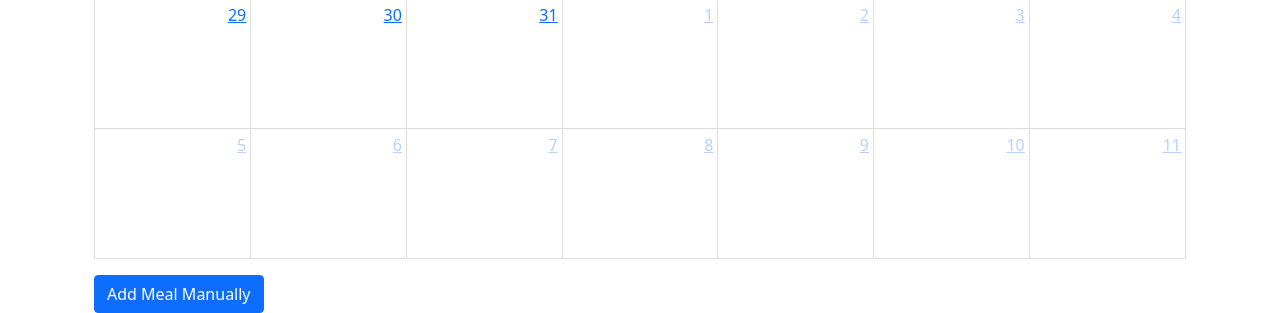
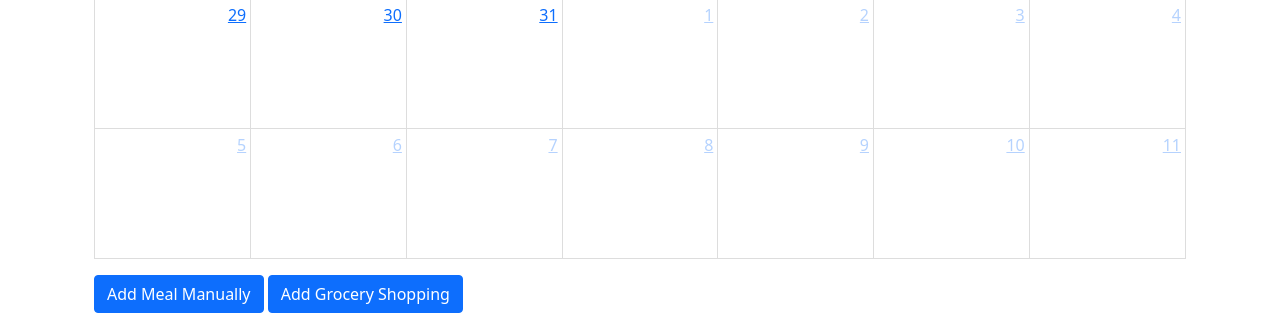
Before and after one commit to shivalikac/ramu, a Django app: page /schedule/ in a window 1280 px wide. Shown: the part 814-1127 px from the top of the page. Run offline with Django 5.2, Linux system fonts and the light colour scheme; the visitor is signed in with stand-in values (Sample User, id 1); data that the repository does not hold is empty.

Commit message:
Added grocery shopping event and note

```diff
--- a/accounts/models.py
+++ b/accounts/models.py
@@ -22,7 +22,9 @@ class CalendarEvent(models.Model):
     meal_type = models.CharField(
         max_length=10,
         choices=[('lunch', 'Lunch'), ('dinner', 'Dinner')],
-        default='lunch'  # Set default to "Lunch"
+        default='lunch',  # Set default to "Lunch",
+        null=True,
+        blank=True
     )
 
     recipe_id = models.IntegerField(blank=True, null=True)  # Recipe ID from Spoonacular
--- a/accounts/templates/accounts/schedule.html
+++ b/accounts/templates/accounts/schedule.html
@@ -8,7 +8,7 @@
     <!-- Calendar Display -->
     <div id="calendar"></div>
     <button id="add-manual-event-btn" class="btn btn-primary mt-3">Add Meal Manually</button>
-
+    <button class="btn btn-primary mt-3" id="add-grocery-shopping-btn">Add Grocery Shopping</button>
 </div>
 
 <script>
@@ -29,7 +29,7 @@ document.addEventListener('DOMContentLoaded', function () {
 
         eventContent: function (info) {
             const { title, extendedProps, id } = info.event;
-            const { meal_type } = extendedProps; // Remove direct recipe_url reference
+            const { meal_type } = extendedProps;
 
             const container = document.createElement('div');
             container.style.display = 'flex';
@@ -38,21 +38,30 @@ document.addEventListener('DOMContentLoaded', function () {
             container.style.alignItems = 'center';
             container.style.padding = '10px';
             container.style.borderRadius = '8px';
-            container.style.color = '#fff';
 
-            // Set background color based on meal type
-            container.style.backgroundColor = meal_type === 'lunch' ? '#87CEEB' : '#FFB6C1';
+            // Set colors for different event types
+            if (title === "Grocery Shopping!") {
+                container.style.backgroundColor = '#FFD700'; // Gold for grocery shopping
+                container.style.color = '#000'; // Dark text for contrast
+            } else {
+                container.style.backgroundColor = meal_type === 'lunch' ? '#87CEEB' : '#FFB6C1'; // Blue for lunch, pink for dinner
+                container.style.color = '#fff'; // White text
+            }
 
-            // Meal Type
-            const mealTypeEl = document.createElement('div');
-            mealTypeEl.textContent = `${meal_type.charAt(0).toUpperCase() + meal_type.slice(1)}:`;
-            mealTypeEl.style.fontWeight = 'bold';
-            container.appendChild(mealTypeEl);
+            // Meal Type or Event Type Display
+            const eventTypeEl = document.createElement('div');
+            eventTypeEl.textContent = title === "Grocery Shopping!"
+                ? "Grocery Shopping"
+                : `${meal_type.charAt(0).toUpperCase() + meal_type.slice(1)}:`;
+            eventTypeEl.style.fontWeight = 'bold';
+            container.appendChild(eventTypeEl);
 
-            // Recipe Title with Link to Recipe Notes Page
+            // Event Title with Link to Notes Page
             const titleEl = document.createElement('a');
             titleEl.textContent = title;
-            titleEl.href = `/recipe_notes/${id}/`; // Link to recipe notes page
+            titleEl.href = title === "Grocery Shopping!"
+                ? `/grocery_notes/${id}/`
+                : `/recipe_notes/${id}/`;
             titleEl.target = '_blank'; // Open in a new tab
             titleEl.style.color = '#fff';
             titleEl.style.textDecoration = 'underline';
@@ -87,7 +96,7 @@ document.addEventListener('DOMContentLoaded', function () {
                 'Content-Type': 'application/json',
                 'X-CSRFToken': '{{ csrf_token }}'
             },
-            body: JSON.stringify({ event_id: eventId }) // Pass the correct event_id
+            body: JSON.stringify({ event_id: eventId })
         })
         .then(response => response.json())
         .then(data => {
@@ -101,7 +110,32 @@ document.addEventListener('DOMContentLoaded', function () {
         .catch(error => console.error('Error:', error));
     }
 
-    // Add Manual Event Function
+    // Add Grocery Shopping Event
+    document.getElementById('add-grocery-shopping-btn').addEventListener('click', function () {
+        const date = prompt('Enter the date for grocery shopping (YYYY-MM-DD):');
+        if (!date) return;
+
+        fetch("{% url 'add_grocery_shopping_event' %}", {
+            method: 'POST',
+            headers: {
+                'Content-Type': 'application/json',
+                'X-CSRFToken': '{{ csrf_token }}'
+            },
+            body: JSON.stringify({ date: date })
+        })
+        .then(response => response.json())
+        .then(data => {
+            if (data.status === "success") {
+                alert(data.message);
+                calendar.refetchEvents(); // Refresh events
+            } else {
+                alert(data.message);
+            }
+        })
+        .catch(error => console.error('Error:', error));
+    });
+
+    // Add Manual Meal Event
     document.getElementById('add-manual-event-btn').addEventListener('click', function () {
         const title = prompt('Enter the dish name:');
         if (!title) return;
@@ -136,6 +170,7 @@ document.addEventListener('DOMContentLoaded', function () {
     });
 });
 
+
 </script>
 <style>
     /* Style for calendar events */
--- a/accounts/urls.py
+++ b/accounts/urls.py
@@ -1,7 +1,7 @@
 from django.urls import path
 from .views import welcome, CustomLoginView, register, main_welcome, profile, custom_logout, add_pantry_item, add_utensil_item
 from .views import delete_pantry_item, delete_utensil_item, generate_recipe, schedule, link_calendar, oauth_callback, fetch_calendar_events
-from .views import add_to_calendar, recipe_notes
+from .views import add_to_calendar, recipe_notes, add_grocery_shopping_event, grocery_notes
 
 from .views import (
     schedule,
@@ -31,4 +31,6 @@ urlpatterns = [
     path('delete_calendar_event/', delete_calendar_event, name='delete_calendar_event'),
     path('add_manual_calendar_event/', add_manual_calendar_event, name='add_manual_calendar_event'),
     path('recipe_notes/<int:event_id>/', recipe_notes, name='recipe_notes'),
+    path('add_grocery_shopping_event/', add_grocery_shopping_event, name='add_grocery_shopping_event'),
+    path('grocery_notes/<int:event_id>/', grocery_notes, name='grocery_notes'),
 ]
--- a/accounts/views.py
+++ b/accounts/views.py
@@ -20,27 +20,6 @@ from django.shortcuts import get_object_or_404
 from django.http import JsonResponse
 from django.views.decorators.csrf import csrf_exempt
 
-
-#@csrf_exempt
-# @login_required
-# def recipe_notes(request, event_id):
-#     event = get_object_or_404(CalendarEvent, id=event_id, user=request.user)
-
-#     if request.method == "POST":
-#         data = json.loads(request.body)
-#         notes = data.get('notes', '').strip()
-#         event.notes = notes
-#         event.save()
-#         return JsonResponse({"status": "success", "message": "Notes updated successfully."})
-
-#     # Render the recipe notes page
-#     return render(request, 'accounts/recipe_notes.html', {
-#         "title": event.title,
-#         "recipe_url": event.recipe_url,
-#         "notes": event.notes,
-#         "event_id": event.id,
-#     })
-
 @login_required
 def recipe_notes(request, event_id):
     event = get_object_or_404(CalendarEvent, id=event_id, user=request.user)
@@ -60,6 +39,49 @@ def recipe_notes(request, event_id):
         "event_id": event.id,
     })
 
+@login_required
+def add_grocery_shopping_event(request):
+    if request.method == "POST":
+        data = json.loads(request.body)
+        date = data.get('date')
+
+        if not date:
+            return JsonResponse({"status": "error", "message": "Date is required."}, status=400)
+
+        try:
+            CalendarEvent.objects.create(
+                user=request.user,
+                title="Grocery Shopping!",
+                date=date,
+                meal_type=None,  # Explicitly set to None for grocery shopping
+                image=None,
+                recipe_id=None,
+                recipe_url=None  # No recipe link for grocery shopping
+            )
+            return JsonResponse({"status": "success", "message": "Grocery shopping event added successfully."})
+        except Exception as e:
+            return JsonResponse({"status": "error", "message": str(e)}, status=500)
+
+    return JsonResponse({"status": "error", "message": "Invalid request method."}, status=400)
+
+
+@login_required
+def grocery_notes(request, event_id):
+    event = get_object_or_404(CalendarEvent, id=event_id, user=request.user)
+
+    if request.method == "POST":
+        data = json.loads(request.body)
+        notes = data.get('notes', '').strip()
+        event.notes = notes
+        event.save()
+        return JsonResponse({"status": "success", "message": "Notes updated successfully."})
+
+    # Render the grocery notes page
+    return render(request, 'accounts/grocery_notes.html', {
+        "title": event.title,
+        "notes": event.notes,
+        "event_id": event.id,
+    })
 
 # Welcome page view (for non-logged-in users)
 def welcome(request):
```
Also changed, not shown: accounts/templates/accounts/grocery_notes.html (added, +35 -0 lines), accounts/migrations/0005_alter_calendarevent_meal_type.py (added).
